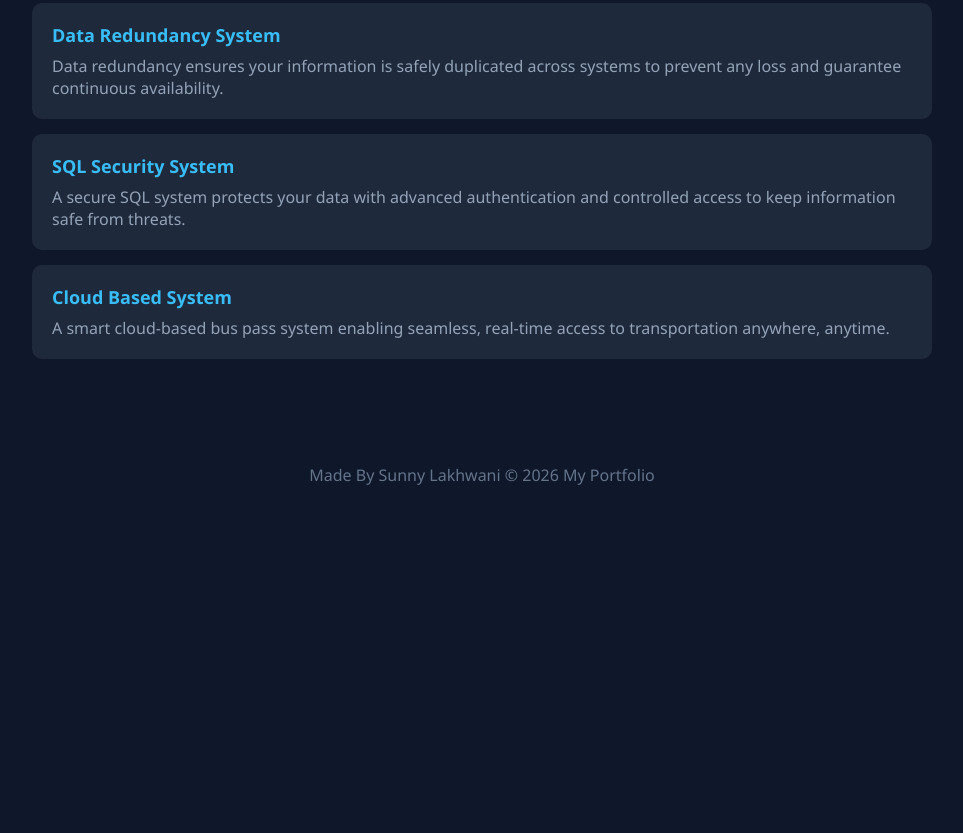
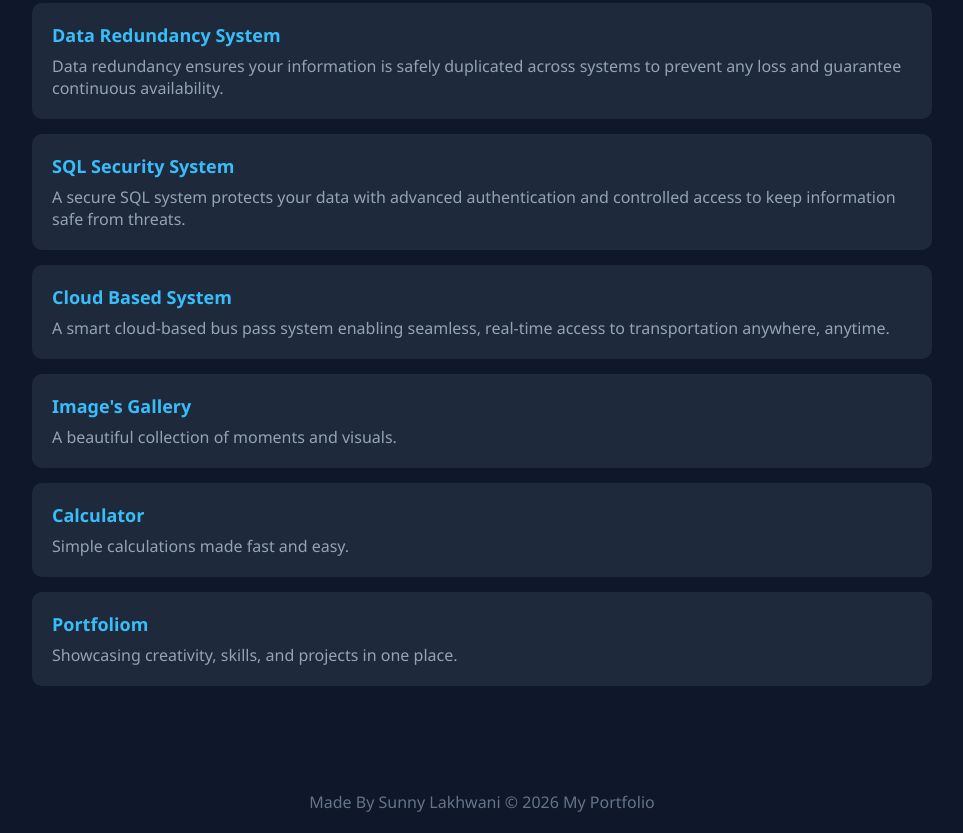
Before and after one commit to SunnyLakhwani/My-Project-Portfolio, a website: page index.html in a window 1280 px wide. Shown: the part 2287-3120 px from the top of the page, without its empty margins (158-1121 px from the left). Before the commit the page ends 2793 px from the top, so only its background shows below. Drawn offline with Linux system fonts and the light colour scheme.

Commit message:
Update index.html

```diff
--- a/index.html
+++ b/index.html
@@ -186,6 +186,21 @@
             <p>A smart cloud-based bus pass system enabling seamless, real-time access to transportation anywhere, anytime.</p>
         </div>
 
+        <div class="card">
+            <a href="Image_Gallery.html">Image's Gallery</a>
+            <p>A beautiful collection of moments and visuals.</p>
+        </div>
+
+        <div class="card">
+            <a href="Calculator.html">Calculator</a>
+            <p>Simple calculations made fast and easy.</p>
+        </div>
+
+        <div class="card">
+            <a href="Portfolio.html">Portfoliom</a>
+            <p>Showcasing creativity, skills, and projects in one place.</p>
+        </div>
+
     </section>
 
     <footer>
```
